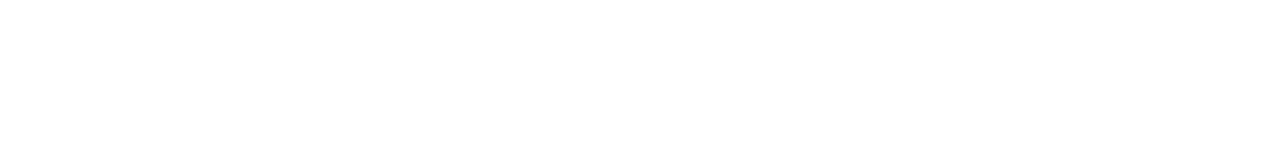
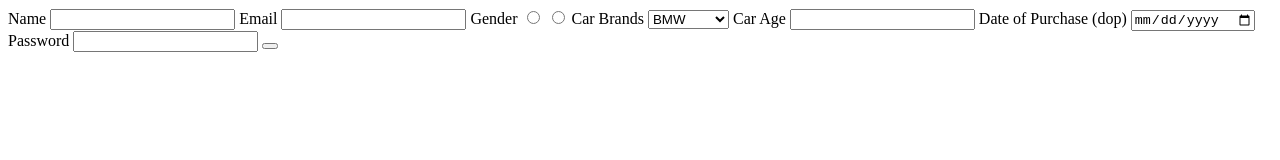
Before and after one commit to acciojob/car-insurance-form-dhruvurgr8, a website: page main.html in a window 1280 px wide. Drawn offline with Linux system fonts and the light colour scheme.

Commit message:
created a submission

```diff
--- a/main.html
+++ b/main.html
@@ -8,6 +8,26 @@
 
 <body>
 	<!-- the entire body must be written by student -->
+	<label for="name">Name</label>
+	<input type="text" id="name" required >
+	<label for="email">Email</label>
+	<input type="email" for="email" required>
+	<label>Gender</label>
+	<input name="gender" type="radio" required>
+	<input name="gender" type="radio" required>
+	<label for="cars">Car Brands</label>
+	<select id="cars"><option>BMW</option>
+	<option>Audi</option>
+		<option>Mercedez</option>
+	</select>
+	<label for="carage">Car Age</label>
+	<input type="number" id="carage" required>
+	<label for="dop">Date of Purchase (dop)</label>
+	<input type="date" id="dop" required>
+	<label for="password">Password</label>
+	<input type="password" id="password" required>
+	<button type="submit"></button>
+
     <script type="text/javascript" src="./script.js">
 </script>
 
```
